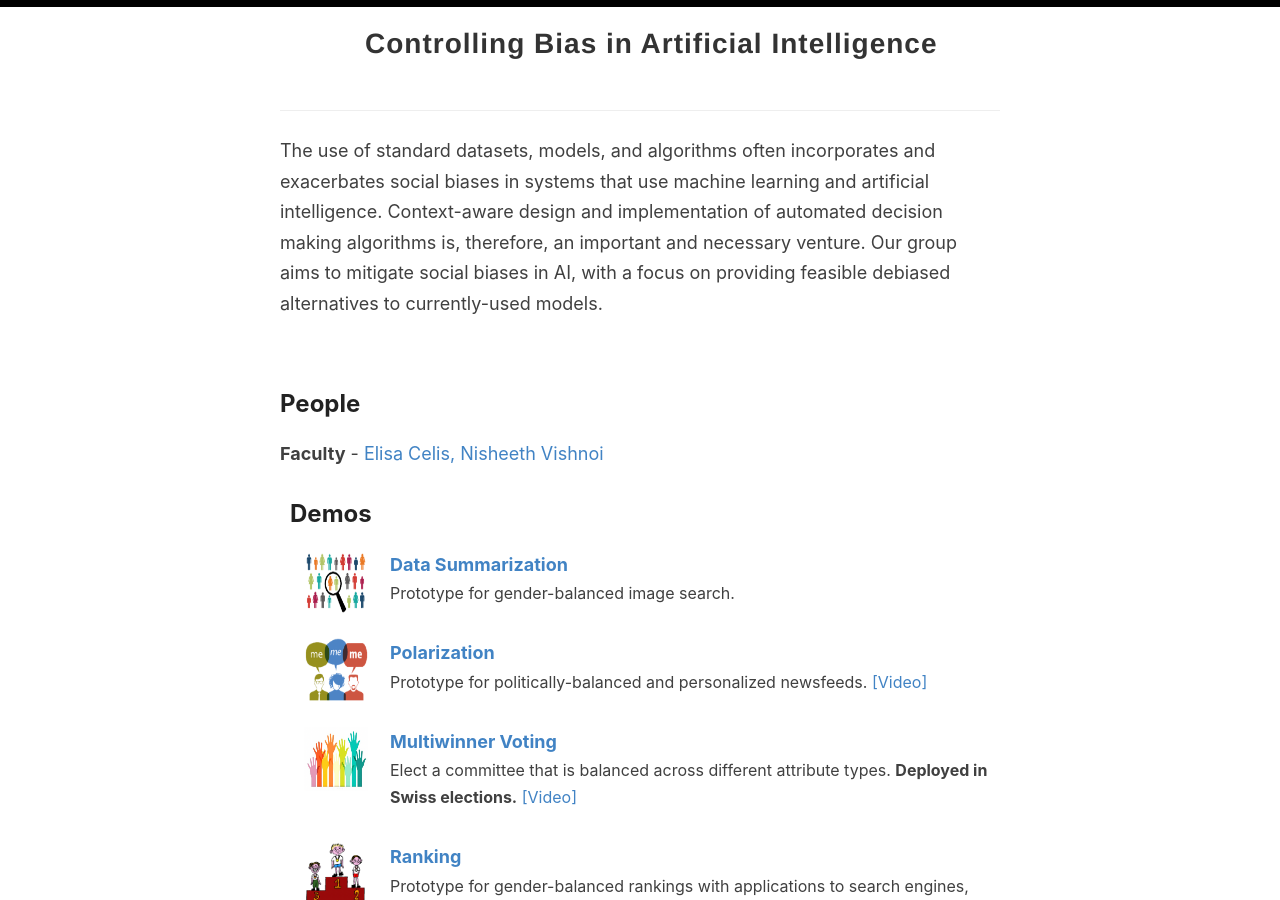
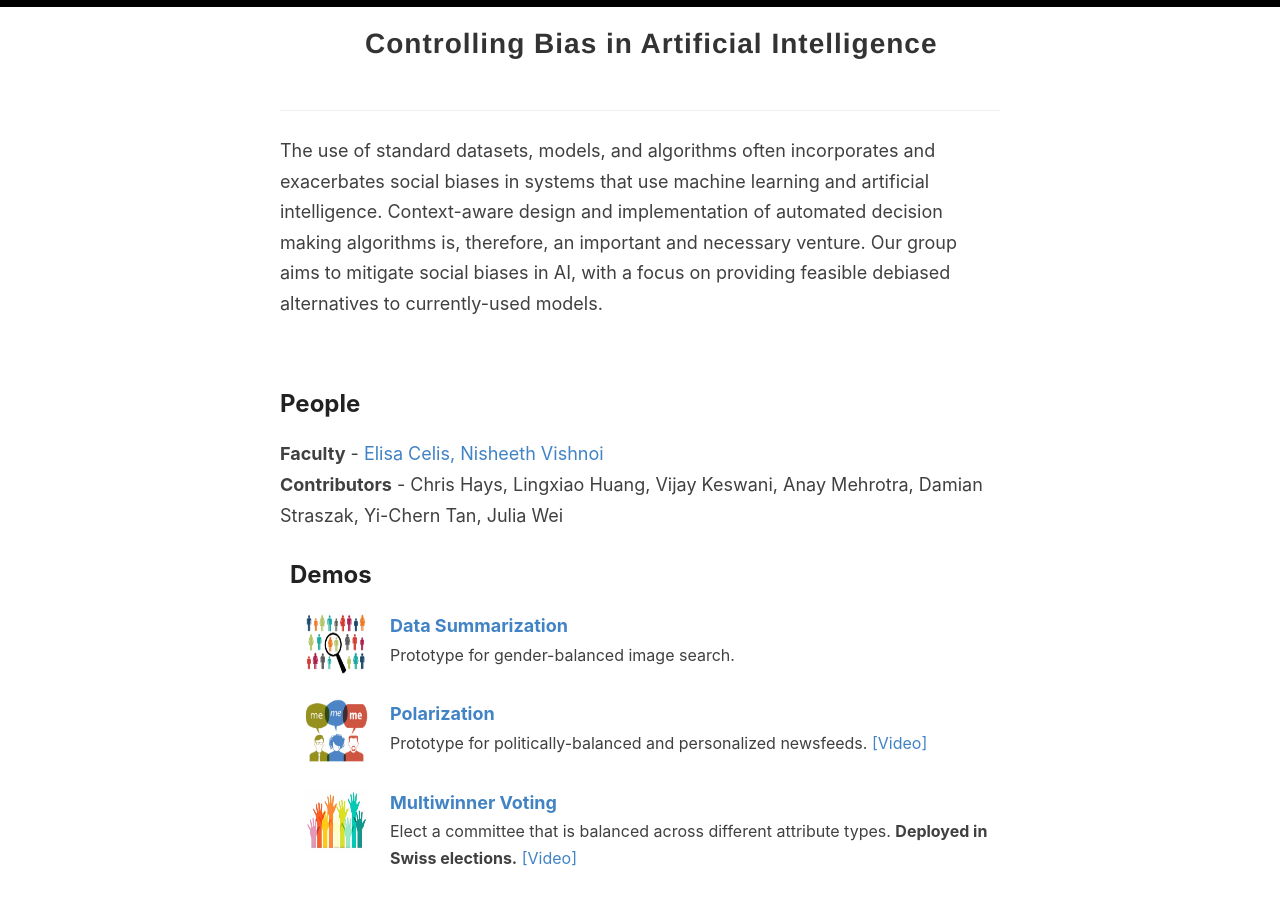
Before and after one commit to controlling-bias/controlling-bias.github.io, a Jekyll site: the page built from index.html, in a window 1280 px wide and 900 px high. Built offline with Jekyll 4.4.1, drawn with Linux system fonts in a browser that asks for light colours; the list of posts is cut into pages by our own code.

Commit message:
Update default.html

```diff
--- a/_layouts/default.html
+++ b/_layouts/default.html
@@ -54,7 +54,10 @@
           {% endfor %}
           <br>
 
+          <b>Contributors</b> -
 
+          Chris Hays, Lingxiao Huang, Vijay Keswani, Anay Mehrotra, Damian Straszak, Yi-Chern Tan, Julia Wei
+          <br>
 
       <div class="wrapper-main">
         <div id="main" role="main" class="container">
```
